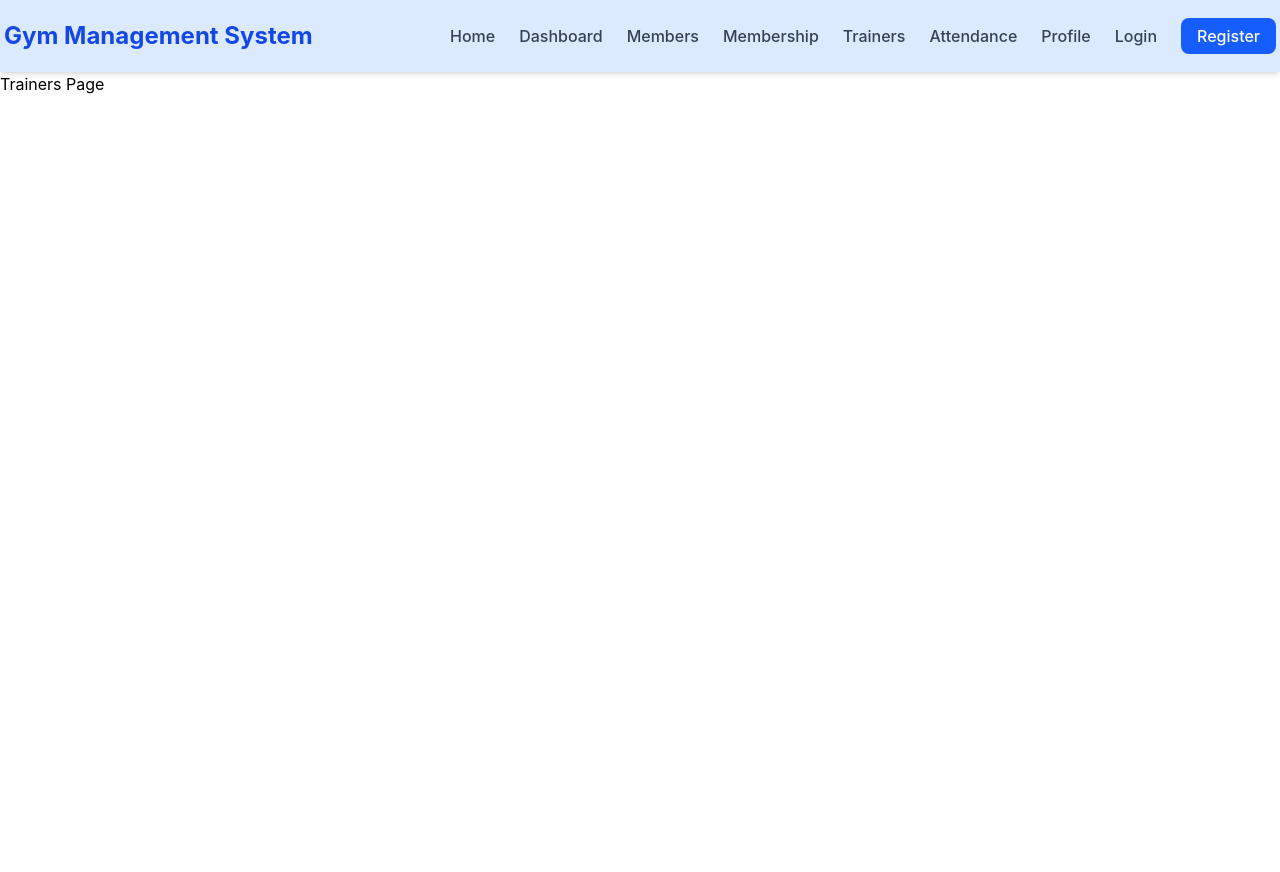
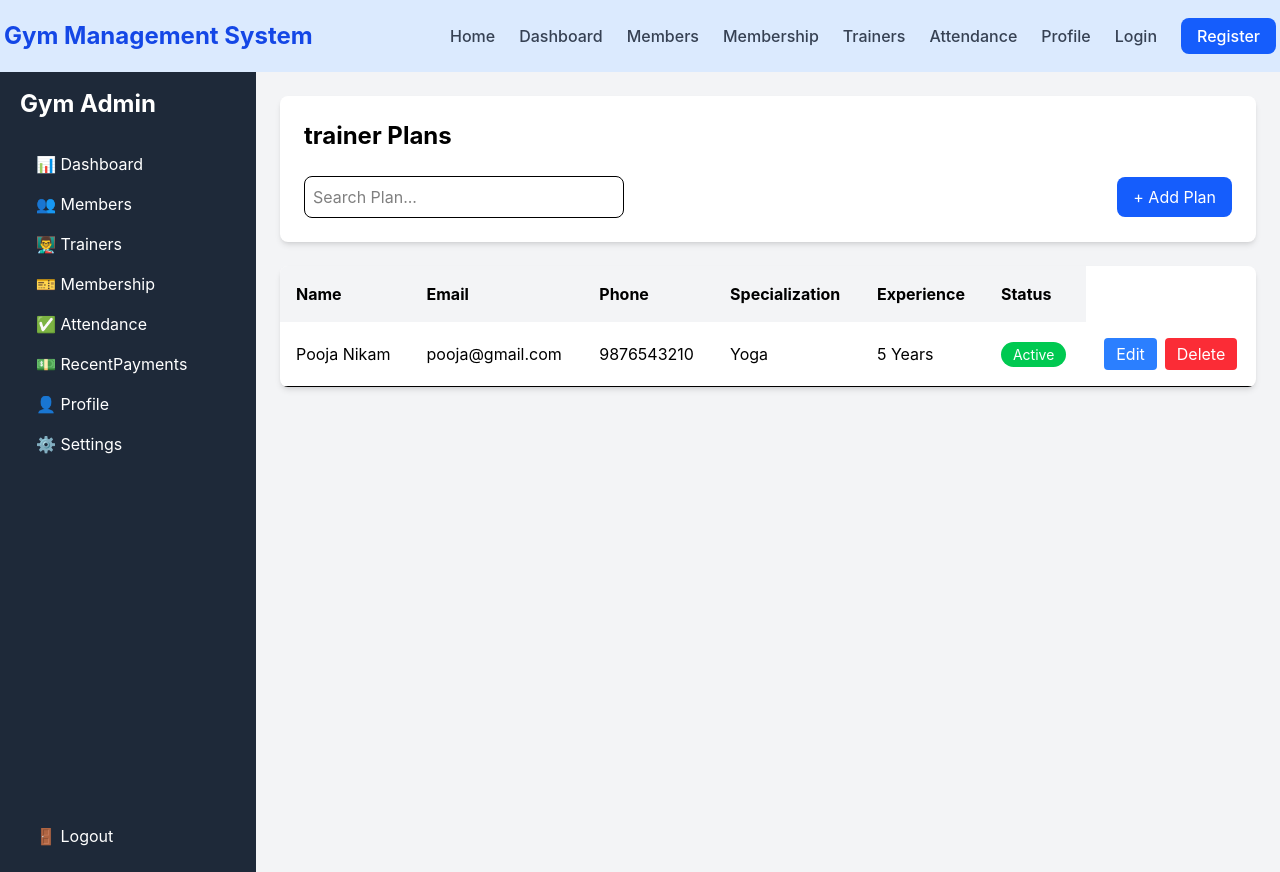
Before and after one commit to PoojaNikam2004/Gym-Management-System, a React (Vite) app: page /trainers in a window 1280 px wide. Before the commit the page ends 800 px from the top, so only its background shows below. Built offline with nearby package versions, Linux system fonts and the light colour scheme.

Commit message:
updated trainer page

```diff
--- a/src/components/TrainerTable.jsx
+++ b/src/components/TrainerTable.jsx
@@ -1,15 +1,15 @@
-function TrainerTable({ trainers, deleteTrainer, editTrainer ,searchTerm ,membershipFilter}) {
+function TrainerTable({ trainers, deleteTrainer, editTrainer ,searchTerm ,trainerFilter}) {
 
 
 const filteredTrainers = trainers.filter((trainer) => {
   const matchesSearch =
     trainer.name.toLowerCase().includes(searchTerm.toLowerCase());
 
-  const matchesMembership =
-    membershipFilter === "All" ||
-    trainer.membership === membershipFilter;
+  const matchesTrainer =
+    trainerFilter === "All" ||
+    trainer.status === trainerFilter;
 
-  return matchesSearch && matchesMembership;
+  return matchesSearch && matchesTrainer;
 });
 
 
--- a/src/pages/Trainers.jsx
+++ b/src/pages/Trainers.jsx
@@ -1,10 +1,97 @@
-function Trainers(){
-    return(
-        <div>
-            <h1>
-                Trainers Page
-            </h1>
-        </div>
-    )
+import { useState } from "react";
+import SideBar from "../components/SideBar";
+import TrainerSearchBar from "../components/TrainerSearchBar";
+import TrainerTable from "../components/TrainerTable";
+import AddTrainerModal from "../components/AddTrainerModal";
+
+function Trainers() {
+  const [searchTerm, setSearchTerm] = useState("");
+  const [showModal, setShowModal] = useState(false);
+  const [editingTrainer, setEditingTrainer] = useState(null);
+  const [trainerFilter, setTrainerFilter] = useState("All");
+
+  const [trainers, setTrainers] = useState([
+    {
+      id: 1,
+      name: "Pooja Nikam",
+      email: "pooja@gmail.com",
+      phone: "9876543210",
+      specialization: "Yoga",
+      experience: "5 Years",
+      membership: "Premium",
+      status: "Active",
+    },
+  ]);
+
+  // Add Trainer
+  const addTrainer = (newTrainer) => {
+    setTrainers((prev) => [...prev, newTrainer]);
+  };
+
+  // Delete Trainer
+  const deleteTrainer = (id) => {
+    setTrainers((prev) =>
+      prev.filter((trainer) => trainer.id !== id)
+    );
+  };
+
+  // Open Edit Modal
+  const editTrainer = (trainer) => {
+    setEditingTrainer(trainer);
+    setShowModal(true);
+  };
+
+  // Update Trainer
+  const updateTrainer = (updatedTrainer) => {
+    setTrainers((prev) =>
+      prev.map((trainer) =>
+        trainer.id === updatedTrainer.id
+          ? updatedTrainer
+          : trainer
+      )
+    );
+  };
+
+  return (
+    <div className="flex">
+      <SideBar />
+
+      <div className="flex-1 bg-gray-100 p-6">
+
+        <TrainerSearchBar
+          searchTerm={searchTerm}
+          setSearchTerm={setSearchTerm}
+          trainerFilter={trainerFilter}
+          setTrainerFilter={setTrainerFilter}
+          onAddTrainer={() => {
+            setEditingTrainer(null);
+            setShowModal(true);
+          }}
+        />
+
+        <TrainerTable
+          trainers={trainers}
+          deleteTrainer={deleteTrainer}
+          editTrainer={editTrainer}
+          searchTerm={searchTerm}
+          trainerFilter={trainerFilter}
+        />
+
+        {showModal && (
+          <AddTrainerModal
+            onClose={() => {
+              setShowModal(false);
+              setEditingTrainer(null);
+            }}
+            addTrainer={addTrainer}
+            editingTrainer={editingTrainer}
+            updateTrainer={updateTrainer}
+          />
+        )}
+
+      </div>
+    </div>
+  );
 }
+
 export default Trainers;
```
